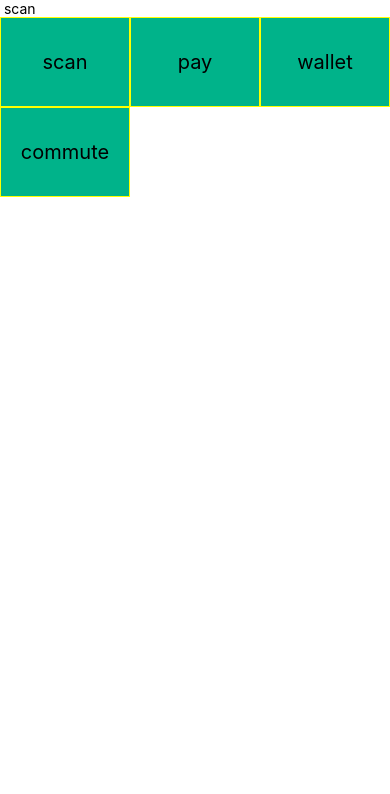
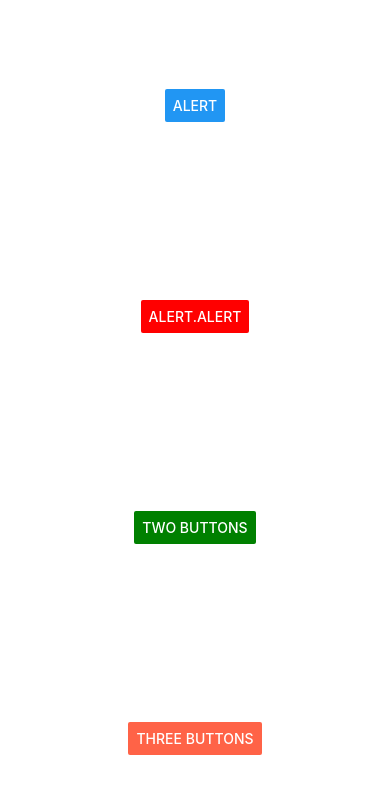
Before and after one commit to xshen053/ReactNativeLearning, a React Native app in the folder style_demo/: screen / in a window 390 px wide. Shown: the top 794 px of the page. Built offline with nearby package versions, Linux system fonts and the light colour scheme.

Commit message:
add button && alert

```diff
--- a/style_demo/App.js
+++ b/style_demo/App.js
@@ -4,7 +4,8 @@ import {StatusBar, Text, View} from 'react-native';
 // import Index from './src_02_Flexbox/FlexDirection';
 // import Index from './src_02_Flexbox/JustifyContent';
 // import Index from './src_02_Flexbox/Alignitems';
-import Index from './src_03_Dimensions/index';
+// import Index from './src_03_Dimensions/index';
+import Index from './src_04_Alert_Button';
 export default class App extends Component {
   render() {
     return <Index />;
--- /dev/null
+++ b/style_demo/src_04_Alert_Button/index.js
@@ -0,0 +1,79 @@
+import React, {Component} from 'react';
+import {Text, StyleSheet, View, Alert, Button} from 'react-native';
+
+export default class index extends Component {
+  createTwoButtonAlert = () => {
+    Alert.alert('title warning', 'content warning', [
+      {
+        text: 'cancel',
+        onPress: () => console.log('Cancel'),
+        style: 'cancel',
+      },
+      {
+        text: 'confirm',
+        onPress: () => console.log('OK'),
+        style: 'default',
+      },
+    ]);
+  };
+
+  createThreeButtonAlert = () => {
+    Alert.alert('update prompt', 'find new version, update now?', [
+      {
+        text: 'cancel',
+        onPress: () => console.log('Cancel'),
+        // style: 'cancel',
+      },
+      {
+        text: 'confirm',
+        onPress: () => console.log('OK'),
+        // style: 'default',
+      },
+      {
+        text: 'try it later',
+        onPress: () => console.log('remind me later'),
+        // style: 'default',
+      },
+    ]);
+  };
+  render() {
+    return (
+      <View style={[styles.container]}>
+        <Button
+          title="alert"
+          onPress={() => {
+            alert('I am a button');
+          }}
+        />
+
+        <Button
+          title="Alert.alert"
+          onPress={() => {
+            Alert.alert('I am a button');
+          }}
+          color={'red'}
+        />
+
+        <Button
+          title="two buttons"
+          onPress={this.createTwoButtonAlert}
+          color={'green'}
+        />
+
+        <Button
+          title="three buttons"
+          onPress={this.createThreeButtonAlert}
+          color={'tomato'}
+        />
+      </View>
+    );
+  }
+}
+
+const styles = StyleSheet.create({
+  container: {
+    flex: 1,
+    justifyContent: 'space-around',
+    alignItems: 'center',
+  },
+});
```
